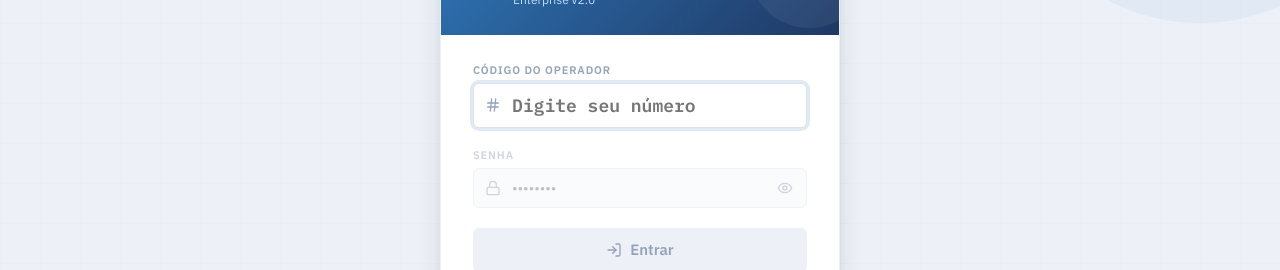
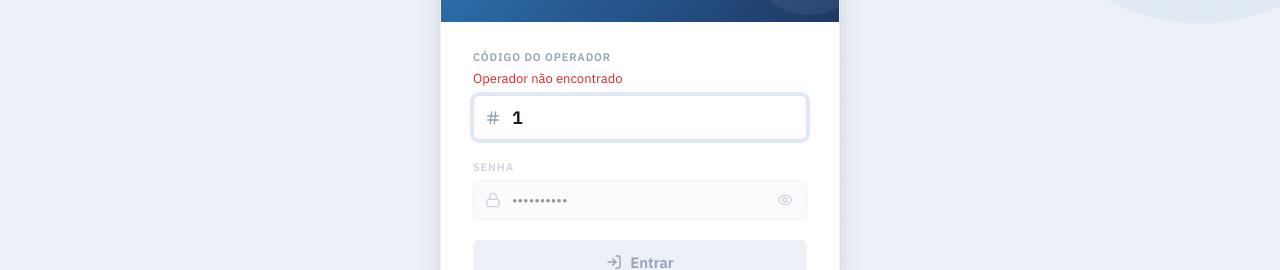
Before and after one commit to ghcodev/stock-flow, a React (Vite) app in the folder stockflow-frontend/: page /login in a window 1280 px wide. Shown: the part 257-527 px from the top of the page. Built offline with nearby package versions, Linux system fonts and the light colour scheme; no server answers.

Commit message:
feat: login com código numérico + melhoria visual

```diff
--- a/stockflow-frontend/src/pages/Login.jsx
+++ b/stockflow-frontend/src/pages/Login.jsx
@@ -8,11 +8,11 @@
   const { login, user } = useAuth()
   const navigate = useNavigate()
 
-  const [codigo, setCodigo]                   = useState('')
+  const [codigo, setCodigo]                   = useState('1')
   const [nomeUsuario, setNomeUsuario]         = useState('')
   const [buscandoUsuario, setBuscandoUsuario] = useState(false)
   const [usuarioEncontrado, setUsuarioEncontrado] = useState(false)
-  const [senha, setSenha]     = useState('')
+  const [senha, setSenha]     = useState('Admin@1234')
   const [erro, setErro]       = useState('')
   const [loading, setLoading] = useState(false)
   const [showSenha, setShowSenha] = useState(false)
```
